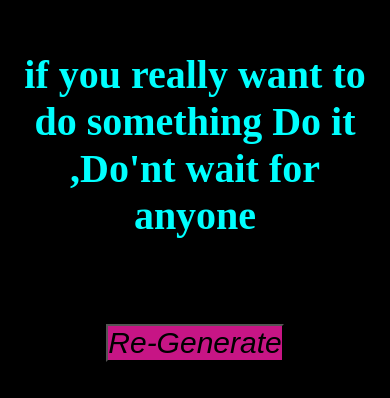
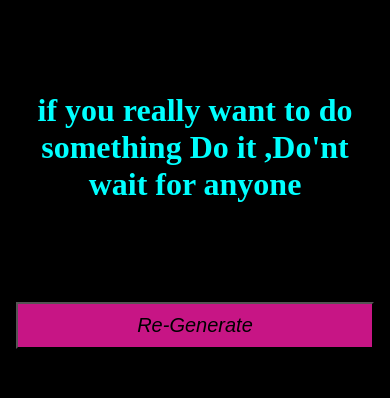
Before and after one commit to Erkiku/Random_quotes, a plain HTML site: page QuotesGenerator/index.html in a window 390 px wide. Shown: the part 224-622 px from the top of the page. Drawn offline with Linux system fonts and the light colour scheme.

Commit message:
Make quote layout responsive

```diff
--- a/QuotesGenerator/style.css
+++ b/QuotesGenerator/style.css
@@ -23,16 +23,38 @@ body {
 
 h1 {
   width: 100%;
-  height: 220px;
+  height: 200px;
   display: flex;
   align-items: center;
   justify-content: center;
   text-align: center;
+  overflow-wrap: anywhere;
 }
 
 #btn {
-  font-size: 30px;
+  max-width: 100%;
+  padding: 10px 24px;
+  font-size: clamp(20px, 5vw, 30px);
   cursor: pointer;
   background-color: mediumvioletred;
   font-style: italic;
 }
+
+@media (max-width: 600px) {
+  body {
+    font-size: 16px;
+  }
+
+  .quoteContainer {
+    width: min(92vw, 800px);
+  }
+
+  h1 {
+    min-height: 160px;
+    padding: 20px 8px;
+  }
+
+  #btn {
+    width: 100%;
+  }
+}
```
